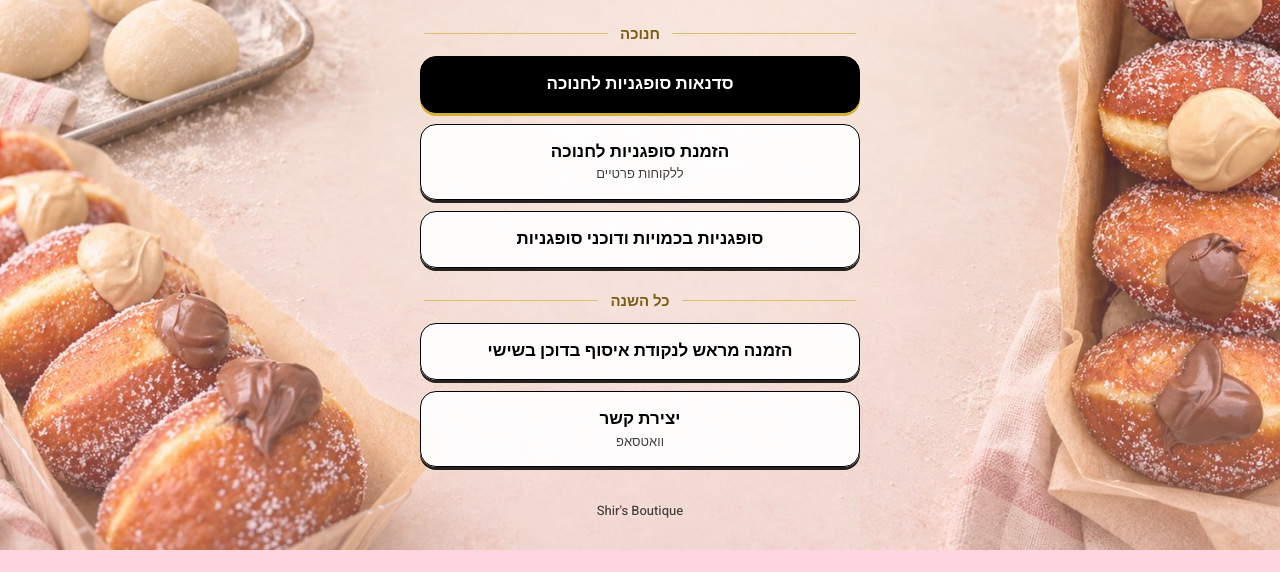
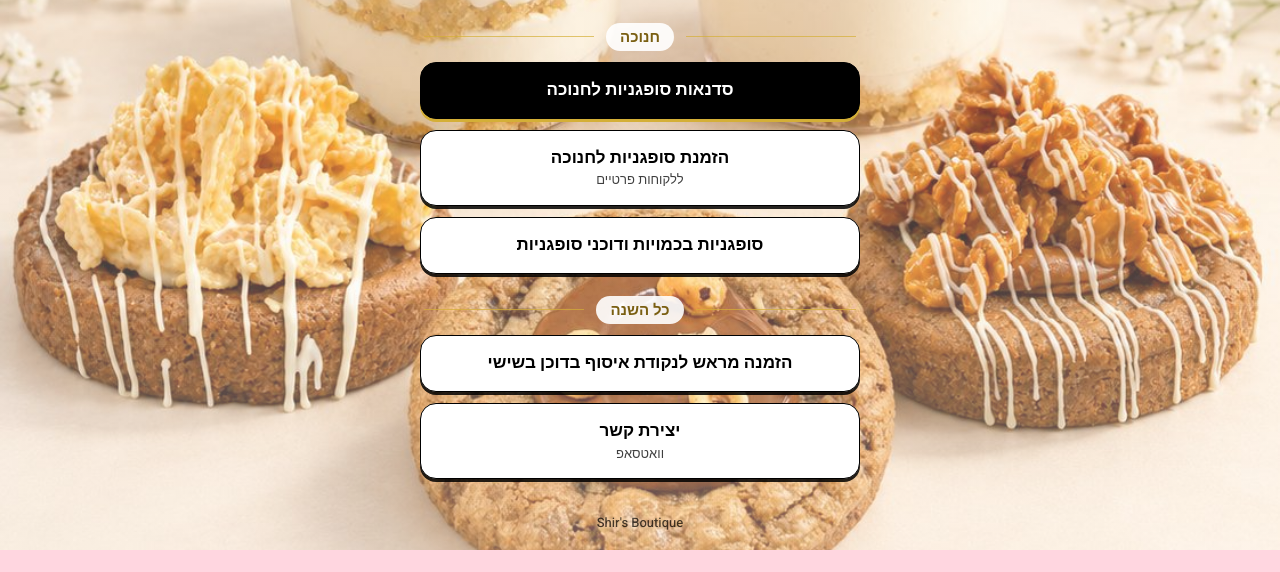
Before and after one commit to shirsbou-prog/links, a plain HTML site: page index.html in a window 1280 px wide. Shown: the part 250-822 px from the top of the page. Drawn offline with Linux system fonts and the light colour scheme.

Commit message:
Studio wholesale-price-list background
Co-Authored-By: Claude Opus 5.5 <noreply@anthropic.com>

```diff
--- a/index.html
+++ b/index.html
@@ -23,24 +23,23 @@
       var(--pink);
     padding:28px 16px 40px;
   }
-  /* רקע חגיגי לתקופת חנוכה, קבוע מאחורי הדף. מופעל מהסקריפט עד התאריך ב-BG_UNTIL */
-  .bg{position:fixed;inset:0;z-index:-1;display:none;background:url(bg_tall.jpg) center/cover no-repeat}
-  .bg::after{content:"";position:absolute;inset:0;background:linear-gradient(180deg,rgba(255,214,224,.35),rgba(255,214,224,.15) 40%,rgba(255,214,224,.3))}
-  @media (min-width:700px){.bg{background-image:url(bg_wide.jpg)}}
-  body.holiday{background:transparent}
+  /* רקע קבוע מאחורי הדף (תמונת הסטודיו של מחירון הסיטונאי) עם שכבת קרם עדינה */
+  .bg{position:fixed;inset:0;z-index:-1;background:url(bg_studio.jpg) center 70%/cover no-repeat}
+  .bg::after{content:"";position:absolute;inset:0;background:linear-gradient(180deg,rgba(253,246,238,.75),rgba(253,246,238,.2) 45%,rgba(253,246,238,.35))}
+  body{background:transparent}
   .group{display:none;margin:26px 0 0;padding:22px 18px 20px;border-radius:20px;background:rgba(255,255,255,.88);border:1.5px solid var(--gold);box-shadow:0 8px 24px rgba(90,52,24,.12)}
   .group.on{display:block}
   .group h2{font-weight:800;font-size:20px;margin-bottom:6px}
   .group p{font-weight:500;font-size:15px;line-height:1.5;margin-bottom:14px}
-  .group .btn,body.holiday .group .btn{margin:0;background:var(--black);color:var(--white);box-shadow:0 3px 0 var(--gold)}
-  body.holiday .bg{display:block}
-  body.holiday .btn{background:rgba(255,255,255,.92)}
-  body.holiday .btn.hl{background:var(--black)}
-  body.holiday .tagline,body.holiday footer{text-shadow:0 1px 8px rgba(255,255,255,.9)}
+  .group .btn{margin:0;background:var(--black);color:var(--white);box-shadow:0 3px 0 var(--gold)}
+  .btn{background:rgba(255,255,255,.93)}
+  .btn.hl,.group .btn{background:var(--black)}
+  .tagline,footer{text-shadow:0 1px 8px rgba(255,255,255,.95)}
   main{max-width:440px;margin:0 auto;position:relative}
   .logo{width:230px;max-width:70%;height:auto;display:block;margin:0 auto 14px}
   .tagline{font-weight:700;font-size:17px;margin-bottom:26px}
   .sec{display:flex;align-items:center;gap:12px;font-weight:800;font-size:15px;color:#7a5f12;margin:22px 4px 10px}
+  .sec span{background:rgba(255,255,255,.9);padding:3px 14px;border-radius:20px}
   .sec::before,.sec::after{content:"";flex:1;height:1px;background:var(--gold);opacity:.7}
   .btn{
     display:block;text-decoration:none;color:var(--black);background:var(--white);
@@ -85,15 +84,13 @@
   ];
 
   var GROUP_URL = ""; // קישור לקבוצת הוואטסאפ. כל עוד ריק, החלונית מוסתרת
-  var BG_UNTIL ="2026-12-13T00:00:00+02:00"; // אחרי חנוכה חוזרים לרקע הוורוד הרגיל
 
   var now = new Date(), box = document.getElementById("links");
-  if (now < new Date(BG_UNTIL)) document.body.classList.add("holiday");
   if (GROUP_URL) { document.getElementById("group-btn").href = GROUP_URL; document.getElementById("group").classList.add("on"); }
   SECTIONS.forEach(function (s) {
     var live = s.links.filter(function (l) { return l.url && (!l.until || now < new Date(l.until)); });
     if (!live.length) return;
-    var h = document.createElement("div"); h.className = "sec"; h.textContent = s.title; box.appendChild(h);
+    var h = document.createElement("div"); h.className = "sec"; var t = document.createElement("span"); t.textContent = s.title; h.appendChild(t); box.appendChild(h);
     live.forEach(function (l) {
       var a = document.createElement("a");
       a.className = "btn" + (l.hl ? " hl" : "");
```
Also changed, not shown: bg_studio.jpg (added), bg_tall.jpg (deleted), bg_wide.jpg (deleted).
